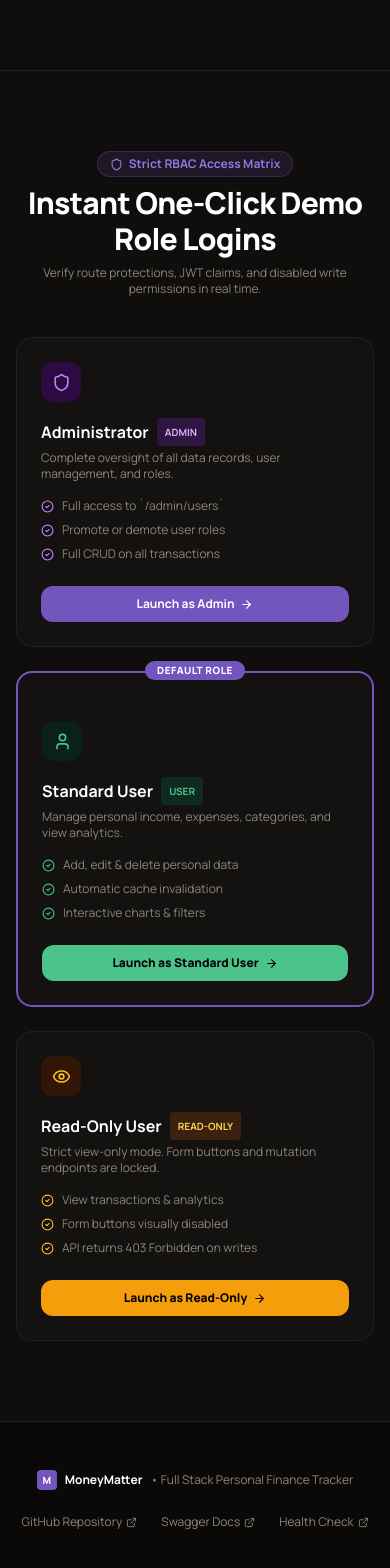
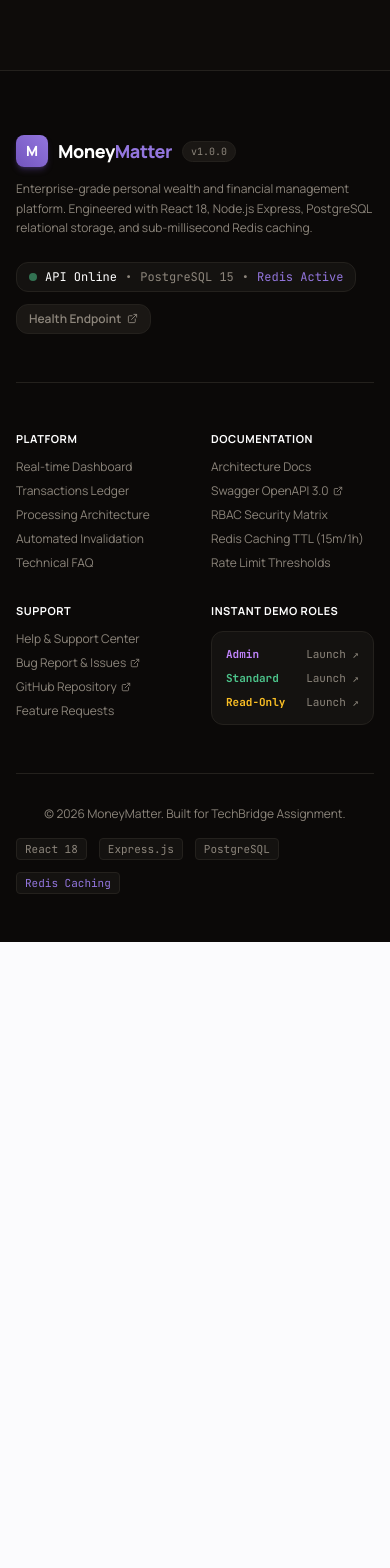
Before and after one commit to aky2004/Personal-Finance-Tracker, a React (Vite) app in the folder frontend/: page / in a window 390 px wide. Shown: the part 6616-8184 px from the top of the page. After the commit the page ends 7558 px from the top, so only its background shows below. Built offline with nearby package versions, Linux system fonts and the light colour scheme.

Commit message:
refactor(landing): remove bulky RBAC card section and implement professional enterprise multi-column footer

```diff
--- a/frontend/src/pages/LandingPage.tsx
+++ b/frontend/src/pages/LandingPage.tsx
@@ -873,181 +873,210 @@ export const LandingPage: React.FC = () => {
         </div>
       </section>
 
-      {/* 6. SECTION: RBAC ONE-CLICK TESTING */}
-      <section id="rbac" className="py-20 bg-[#100e0c] border-t border-[#24211d]">
-        <div className="max-w-7xl mx-auto px-4 sm:px-6 lg:px-8 space-y-10">
-          <div className="text-center space-y-2 max-w-2xl mx-auto">
-            <div className="inline-flex items-center gap-1.5 px-3 py-1 rounded-full text-xs font-bold bg-[#7355be]/15 text-[#9376de] border border-[#7355be]/30">
-              <Shield size={13} /> Strict RBAC Access Matrix
+      {/* 6. Professional Enterprise Footer */}
+      <footer className="border-t border-[#24211d] bg-[#0b0908] pt-16 pb-12">
+        <div className="max-w-7xl mx-auto px-4 sm:px-6 lg:px-8 space-y-12">
+          {/* Top Row: Brand & Live Health Status */}
+          <div className="flex flex-col lg:flex-row lg:items-center justify-between gap-6 pb-12 border-b border-[#24211d]">
+            <div className="space-y-3 max-w-md">
+              <div className="flex items-center gap-2.5">
+                <div className="w-8 h-8 rounded-lg bg-gradient-to-tr from-[#7355be] to-[#9376de] flex items-center justify-center text-white font-black text-sm shadow-md shadow-[#7355be]/30">
+                  M
                 </div>
-            <h2 className="text-3xl font-black tracking-tight text-white">
-              Instant One-Click Demo Role Logins
-            </h2>
-            <p className="text-xs sm:text-sm text-[#8c857b]">
-              Verify route protections, JWT claims, and disabled write permissions in real time.
+                <span className="font-extrabold text-lg tracking-tight text-white">
+                  Money<span className="text-[#9376de]">Matter</span>
+                </span>
+                <span className="text-[10px] font-mono px-2 py-0.5 rounded-full bg-[#1a1714] text-[#8c857b] border border-[#24211d]">
+                  v1.0.0
+                </span>
+              </div>
+              <p className="text-xs text-[#8c857b] leading-relaxed">
+                Enterprise-grade personal wealth and financial management platform. Engineered with React 18, Node.js Express, PostgreSQL relational storage, and sub-millisecond Redis caching.
               </p>
             </div>
 
-          <div className="grid grid-cols-1 md:grid-cols-3 gap-6">
-            {/* Admin */}
-            <div className="p-6 rounded-2xl bg-[#141210] border border-[#24211d] flex flex-col justify-between space-y-6">
-              <div className="space-y-4">
-                <div className="w-10 h-10 rounded-xl bg-purple-950/60 text-purple-400 flex items-center justify-center font-bold">
-                  <Shield size={19} />
+            <div className="flex flex-wrap items-center gap-3">
+              <div className="inline-flex items-center gap-2 px-3 py-1.5 rounded-xl bg-[#141210] border border-[#24211d] text-xs font-mono">
+                <span className="w-2 h-2 rounded-full bg-[#4cc38a] animate-pulse" />
+                <span className="text-white">API Online</span>
+                <span className="text-[#8c857b]">•</span>
+                <span className="text-[#8c857b]">PostgreSQL 15</span>
+                <span className="text-[#8c857b]">•</span>
+                <span className="text-[#9376de]">Redis Active</span>
               </div>
-                <div>
-                  <h3 className="text-base font-bold flex items-center gap-2 text-white">
-                    Administrator
-                    <span className="text-[10px] px-2 py-0.5 rounded bg-purple-900/40 text-purple-300 font-bold uppercase">
-                      admin
-                    </span>
-                  </h3>
-                  <p className="text-xs text-[#8c857b] mt-1">
-                    Complete oversight of all data records, user management, and roles.
-                  </p>
+
+              <a
+                href="http://localhost:5001/api/health"
+                target="_blank"
+                rel="noopener noreferrer"
+                className="inline-flex items-center gap-1.5 px-3 py-1.5 rounded-xl bg-[#1a1714] hover:bg-[#24211d] border border-[#24211d] text-xs font-semibold text-[#8c857b] hover:text-white transition-colors"
+              >
+                <span>Health Endpoint</span>
+                <ExternalLink size={11} />
+              </a>
             </div>
-                <ul className="text-xs space-y-2 text-[#8c857b]">
-                  <li className="flex items-center gap-2">
-                    <CheckCircle2 size={13} className="text-purple-400" /> Full access to `/admin/users`
+          </div>
+
+          {/* 4-Column Professional Navigation Directory */}
+          <div className="grid grid-cols-2 md:grid-cols-4 gap-8 text-xs">
+            {/* Column 1: Core Capabilities */}
+            <div className="space-y-3">
+              <div className="font-bold text-white uppercase tracking-wider text-[11px]">Platform</div>
+              <ul className="space-y-2 text-[#8c857b]">
+                <li>
+                  <Link to={isAuthenticated ? '/dashboard' : '/login'} className="hover:text-white transition-colors">
+                    Real-time Dashboard
+                  </Link>
                 </li>
-                  <li className="flex items-center gap-2">
-                    <CheckCircle2 size={13} className="text-purple-400" /> Promote or demote user roles
+                <li>
+                  <Link to={isAuthenticated ? '/transactions' : '/login'} className="hover:text-white transition-colors">
+                    Transactions Ledger
+                  </Link>
                 </li>
-                  <li className="flex items-center gap-2">
-                    <CheckCircle2 size={13} className="text-purple-400" /> Full CRUD on all transactions
+                <li>
+                  <a href="#how-it-works" className="hover:text-white transition-colors">
+                    Processing Architecture
+                  </a>
+                </li>
+                <li>
+                  <a href="#automation" className="hover:text-white transition-colors">
+                    Automated Invalidation
+                  </a>
+                </li>
+                <li>
+                  <a href="#faq" className="hover:text-white transition-colors">
+                    Technical FAQ
+                  </a>
                 </li>
               </ul>
             </div>
 
-              <button
-                onClick={() => handleQuickDemoLogin('admin@finance.com', 'AdminPassword123!')}
-                className="w-full py-2.5 rounded-xl text-xs font-bold bg-[#7355be] hover:bg-[#8365ce] text-white shadow-xs transition-all flex items-center justify-center gap-1.5"
+            {/* Column 2: Developer & Specs */}
+            <div className="space-y-3">
+              <div className="font-bold text-white uppercase tracking-wider text-[11px]">Documentation</div>
+              <ul className="space-y-2 text-[#8c857b]">
+                <li>
+                  <Link to="/docs" className="hover:text-white transition-colors">
+                    Architecture Docs
+                  </Link>
+                </li>
+                <li>
+                  <a
+                    href="http://localhost:5001/api/docs"
+                    target="_blank"
+                    rel="noopener noreferrer"
+                    className="hover:text-white flex items-center gap-1 transition-colors"
                   >
-                <span>Launch as Admin</span>
-                <ArrowRight size={13} />
-              </button>
-            </div>
-
-            {/* Standard User */}
-            <div className="p-6 rounded-2xl bg-[#141210] border-2 border-[#7355be] flex flex-col justify-between space-y-6 relative">
-              <div className="absolute -top-3 left-1/2 -translate-x-1/2 px-3 py-0.5 rounded-full text-[10px] font-black uppercase tracking-wider bg-[#7355be] text-white">
-                Default Role
-              </div>
-              <div className="space-y-4">
-                <div className="w-10 h-10 rounded-xl bg-emerald-950/60 text-[#4cc38a] flex items-center justify-center font-bold">
-                  <User size={19} />
-                </div>
-                <div>
-                  <h3 className="text-base font-bold flex items-center gap-2 text-white">
-                    Standard User
-                    <span className="text-[10px] px-2 py-0.5 rounded bg-emerald-900/40 text-[#4cc38a] font-bold uppercase">
-                      user
-                    </span>
-                  </h3>
-                  <p className="text-xs text-[#8c857b] mt-1">
-                    Manage personal income, expenses, categories, and view analytics.
-                  </p>
-                </div>
-                <ul className="text-xs space-y-2 text-[#8c857b]">
-                  <li className="flex items-center gap-2">
-                    <CheckCircle2 size={13} className="text-[#4cc38a]" /> Add, edit &amp; delete personal data
+                    <span>Swagger OpenAPI 3.0</span>
+                    <ExternalLink size={10} />
+                  </a>
                 </li>
-                  <li className="flex items-center gap-2">
-                    <CheckCircle2 size={13} className="text-[#4cc38a]" /> Automatic cache invalidation
+                <li>
+                  <Link to="/docs" className="hover:text-white transition-colors">
+                    RBAC Security Matrix
+                  </Link>
                 </li>
-                  <li className="flex items-center gap-2">
-                    <CheckCircle2 size={13} className="text-[#4cc38a]" /> Interactive charts &amp; filters
+                <li>
+                  <Link to="/docs" className="hover:text-white transition-colors">
+                    Redis Caching TTL (15m/1h)
+                  </Link>
+                </li>
+                <li>
+                  <Link to="/docs" className="hover:text-white transition-colors">
+                    Rate Limit Thresholds
+                  </Link>
                 </li>
               </ul>
             </div>
 
-              <button
-                onClick={() => handleQuickDemoLogin('user@finance.com', 'UserPassword123!')}
-                className="w-full py-2.5 rounded-xl text-xs font-bold bg-[#4cc38a] hover:bg-[#3db37a] text-black font-extrabold shadow-xs transition-all flex items-center justify-center gap-1.5"
+            {/* Column 3: Help & Community */}
+            <div className="space-y-3">
+              <div className="font-bold text-white uppercase tracking-wider text-[11px]">Support</div>
+              <ul className="space-y-2 text-[#8c857b]">
+                <li>
+                  <Link to="/contact" className="hover:text-white transition-colors">
+                    Help &amp; Support Center
+                  </Link>
+                </li>
+                <li>
+                  <a
+                    href="https://github.com/aky2004/Personal-Finance-Tracker/issues"
+                    target="_blank"
+                    rel="noopener noreferrer"
+                    className="hover:text-white flex items-center gap-1 transition-colors"
                   >
-                <span>Launch as Standard User</span>
-                <ArrowRight size={13} />
-              </button>
-            </div>
-
-            {/* Read-Only */}
-            <div className="p-6 rounded-2xl bg-[#141210] border border-[#24211d] flex flex-col justify-between space-y-6">
-              <div className="space-y-4">
-                <div className="w-10 h-10 rounded-xl bg-amber-950/60 text-amber-400 flex items-center justify-center font-bold">
-                  <Eye size={19} />
-                </div>
-                <div>
-                  <h3 className="text-base font-bold flex items-center gap-2 text-white">
-                    Read-Only User
-                    <span className="text-[10px] px-2 py-0.5 rounded bg-amber-900/40 text-amber-300 font-bold uppercase">
-                      read-only
-                    </span>
-                  </h3>
-                  <p className="text-xs text-[#8c857b] mt-1">
-                    Strict view-only mode. Form buttons and mutation endpoints are locked.
-                  </p>
-                </div>
-                <ul className="text-xs space-y-2 text-[#8c857b]">
-                  <li className="flex items-center gap-2">
-                    <CheckCircle2 size={13} className="text-amber-400" /> View transactions &amp; analytics
+                    <span>Bug Report &amp; Issues</span>
+                    <ExternalLink size={10} />
+                  </a>
                 </li>
-                  <li className="flex items-center gap-2">
-                    <CheckCircle2 size={13} className="text-amber-400" /> Form buttons visually disabled
+                <li>
+                  <a
+                    href="https://github.com/aky2004/Personal-Finance-Tracker"
+                    target="_blank"
+                    rel="noopener noreferrer"
+                    className="hover:text-white flex items-center gap-1 transition-colors"
+                  >
+                    <span>GitHub Repository</span>
+                    <ExternalLink size={10} />
+                  </a>
                 </li>
-                  <li className="flex items-center gap-2">
-                    <CheckCircle2 size={13} className="text-amber-400" /> API returns 403 Forbidden on writes
+                <li>
+                  <Link to="/contact" className="hover:text-white transition-colors">
+                    Feature Requests
+                  </Link>
                 </li>
               </ul>
             </div>
 
+            {/* Column 4: Quick Demo Access */}
+            <div className="space-y-3">
+              <div className="font-bold text-white uppercase tracking-wider text-[11px]">Instant Demo Roles</div>
+              <div className="p-3.5 rounded-xl bg-[#141210] border border-[#24211d] space-y-2 font-mono text-[11px]">
+                <button
+                  onClick={() => handleQuickDemoLogin('admin@finance.com', 'AdminPassword123!')}
+                  className="w-full text-left flex items-center justify-between text-[#8c857b] hover:text-white transition-colors"
+                >
+                  <span className="text-purple-400 font-bold">Admin</span>
+                  <span>Launch ↗</span>
+                </button>
+                <button
+                  onClick={() => handleQuickDemoLogin('user@finance.com', 'UserPassword123!')}
+                  className="w-full text-left flex items-center justify-between text-[#8c857b] hover:text-white transition-colors"
+                >
+                  <span className="text-[#4cc38a] font-bold">Standard</span>
+                  <span>Launch ↗</span>
+                </button>
                 <button
                   onClick={() => handleQuickDemoLogin('readonly@finance.com', 'ReadOnlyPassword123!')}
-                className="w-full py-2.5 rounded-xl text-xs font-bold bg-[#f59e0b] hover:bg-[#d97706] text-black font-extrabold shadow-xs transition-all flex items-center justify-center gap-1.5"
+                  className="w-full text-left flex items-center justify-between text-[#8c857b] hover:text-white transition-colors"
                 >
-                <span>Launch as Read-Only</span>
-                <ArrowRight size={13} />
+                  <span className="text-amber-400 font-bold">Read-Only</span>
+                  <span>Launch ↗</span>
                 </button>
               </div>
             </div>
           </div>
-      </section>
 
-      {/* 7. Footer */}
-      <footer className="border-t border-[#24211d] py-12 bg-[#0b0908]">
-        <div className="max-w-7xl mx-auto px-4 sm:px-6 lg:px-8 flex flex-col sm:flex-row items-center justify-between gap-6 text-xs text-[#8c857b]">
-          <div className="flex items-center gap-2">
-            <div className="w-5 h-5 rounded bg-[#7355be] text-white flex items-center justify-center font-black text-[10px]">
-              M
-            </div>
-            <span className="font-bold text-white">MoneyMatter</span>
-            <span>• Full Stack Personal Finance Tracker</span>
+          {/* Bottom Row: Copyright & Spec Compliance Badges */}
+          <div className="pt-8 border-t border-[#24211d] flex flex-col sm:flex-row items-center justify-between gap-4 text-xs text-[#8c857b]">
+            <div className="flex items-center gap-3">
+              <span>&copy; {new Date().getFullYear()} MoneyMatter. Built for TechBridge Assignment.</span>
             </div>
 
-          <div className="flex items-center gap-6">
-            <a
-              href="https://github.com/aky2004/Personal-Finance-Tracker"
-              target="_blank"
-              rel="noopener noreferrer"
-              className="hover:underline flex items-center gap-1 text-[#8c857b] hover:text-white"
-            >
-              GitHub Repository <ExternalLink size={11} />
-            </a>
-            <a
-              href="http://localhost:5001/api/docs"
-              target="_blank"
-              rel="noopener noreferrer"
-              className="hover:underline flex items-center gap-1 text-[#8c857b] hover:text-white"
-            >
-              Swagger Docs <ExternalLink size={11} />
-            </a>
-            <a
-              href="http://localhost:5001/api/health"
-              target="_blank"
-              rel="noopener noreferrer"
-              className="hover:underline flex items-center gap-1 text-[#8c857b] hover:text-white"
-            >
-              Health Check <ExternalLink size={11} />
-            </a>
+            <div className="flex flex-wrap items-center gap-3 font-mono text-[11px]">
+              <span className="px-2 py-0.5 rounded bg-[#141210] border border-[#24211d] text-[#8c857b]">
+                React 18
+              </span>
+              <span className="px-2 py-0.5 rounded bg-[#141210] border border-[#24211d] text-[#8c857b]">
+                Express.js
+              </span>
+              <span className="px-2 py-0.5 rounded bg-[#141210] border border-[#24211d] text-[#8c857b]">
+                PostgreSQL
+              </span>
+              <span className="px-2 py-0.5 rounded bg-[#141210] border border-[#24211d] text-[#9376de]">
+                Redis Caching
+              </span>
+            </div>
           </div>
         </div>
       </footer>
```
Lines whose indentation alone changed are shown as unchanged.
